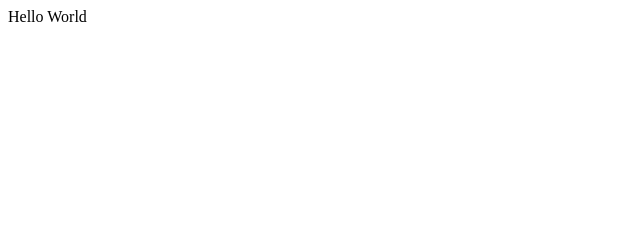
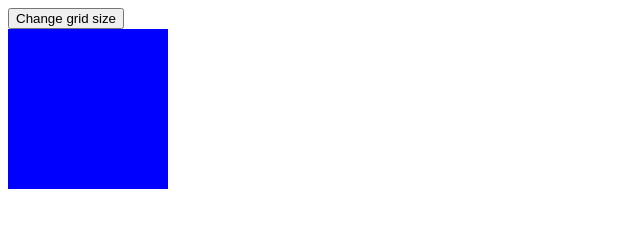
Before and after one commit to Connor-Crees/Etch-a-Sketch, a plain HTML site: page index.html in a window 1280 px wide. Shown: the whole page, without its empty margins (0-640 px from the left). Drawn offline with Linux system fonts and the light colour scheme.

Commit message:
hold left mouse to draw and right mouse to erase grid size can be changed

```diff
--- a/index.html
+++ b/index.html
@@ -8,6 +8,7 @@
     <script src="javascript.js" defer></script>
 </head>
 <body>
-    Hello World
+    <button type="button" id="grid-button">Change grid size</button>
+    <div id="container"></div>
 </body>
 </html>
--- a/javascript.js
+++ b/javascript.js
@@ -0,0 +1,56 @@
+// global variables
+let gridSize = 16;
+
+const container = document.getElementById("container");
+const gridButton = document.getElementById("grid-button");
+
+gridButton.addEventListener("click", function(event){
+    gridSize = prompt("What wsize grid would you like? (Max 100)");
+    if(gridSize < 0){gridSize = 0;}
+    if(gridSize > 100){gridSize = 100;}
+    document.getElementById("spacer").remove();
+    CreateGrid(gridSize, gridSize, container);
+})
+
+Start();
+
+// called at start of script
+function Start(){
+    CreateGrid(gridSize, gridSize, container);
+}
+
+//Create grid with given width and height inside given container element
+function CreateGrid(width, height, container){
+    // spacer div for easier removal of whole grid when resized
+    const spacer = document.createElement("div");
+    spacer.id = "spacer";
+
+    for(let i=0; i<height; i++){
+        const row = document.createElement("div");
+        row.classList.add("row");
+        for(let j = 0; j<width; j++){
+            const square = document.createElement("div");
+            square.classList.add("square");
+
+            //Event listeners
+            CreateHoverListener(square);
+
+            row.appendChild(square);
+        }
+        spacer.appendChild(row);
+    }
+
+    container.appendChild(spacer);
+}
+
+// Creates event listeners than handles hovering and licking to draw
+function CreateHoverListener(element){
+    element.addEventListener("mouseenter", function(event){
+        if(event.buttons == 1){
+            element.style.backgroundColor = "red";
+        }
+        else if(event.buttons == 2){
+            element.style.backgroundColor = "blue";
+        }
+    })
+}
--- a/styles.css
+++ b/styles.css
@@ -0,0 +1,15 @@
+#container{
+    display: flex;
+    flex-direction: column;
+}
+
+.row{
+    display: flex;
+}
+
+.square{
+    display: flex;
+    width: 10px;
+    height: 10px;
+    background-color: blue;
+}
```
